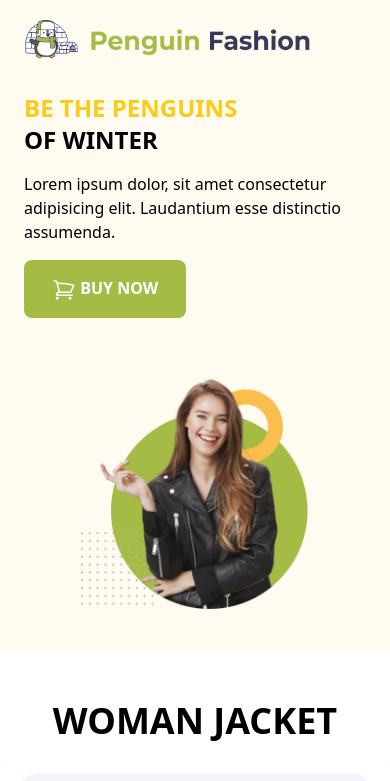
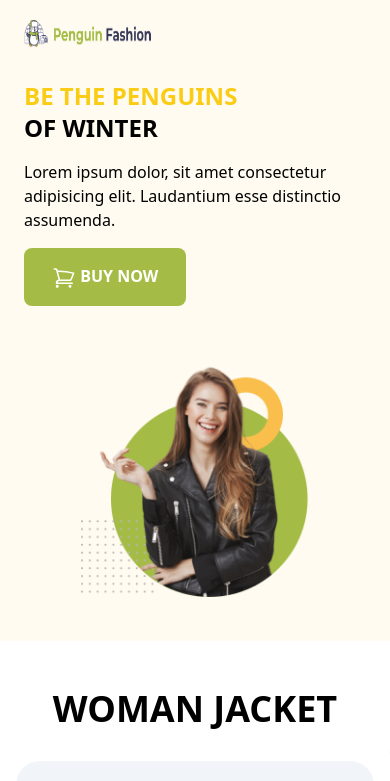
Before and after one commit to tamim-i-chowdhury/penguin-fashion-with-tailwind, a plain HTML site: page index.html in a window 390 px wide. Shown: the top 781 px of the page. Drawn offline with nearby package versions, Linux system fonts and the light colour scheme.

Commit message:
responsive design to the header added

```diff
--- a/index.html
+++ b/index.html
@@ -26,7 +26,7 @@
     <!-- header part starts from here -->
     <header class="bg-penguin px-6 pt-10 sm:pb-32 sm:pt-16">
       <div class="container mx-auto -mt-5">
-        <img class="w-72 h-10" src="./images/logo.png" alt="" />
+        <img class="w-32 h-7 sm:w-72 sm:h-10" src="./images/logo.png" alt="" />
       </div>
       <section
         class="container mx-auto mt-8 sm:flex items-center justify-around"
```
